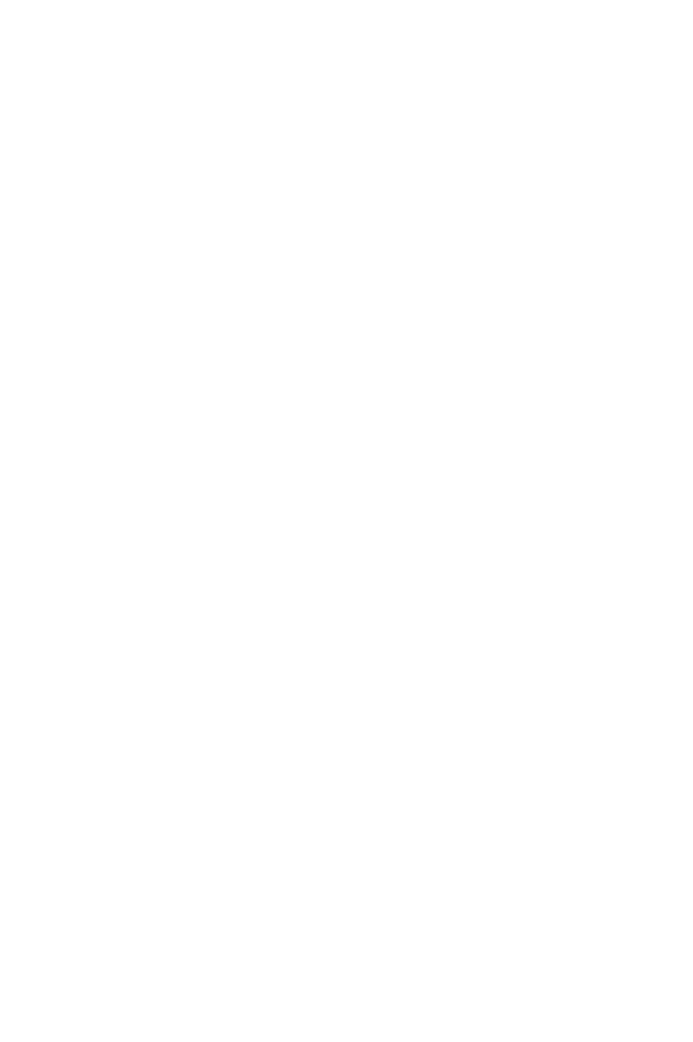
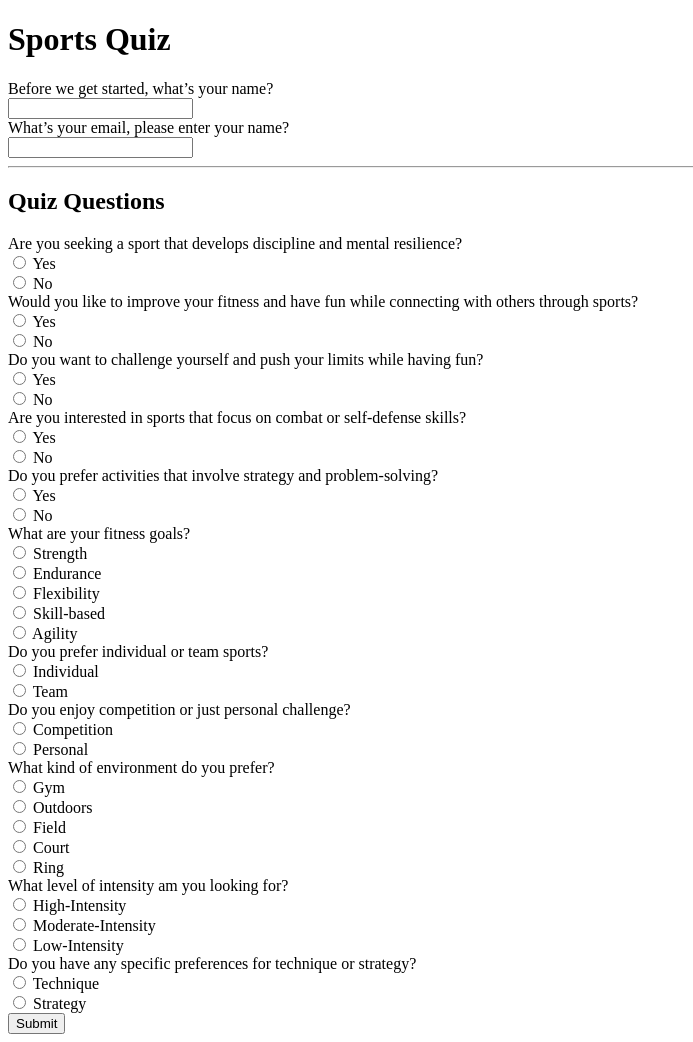
Before and after one commit to honeybather/odyssey, a Flask app: page /quiz in a window 1280 px wide. Before the commit the part shown is empty. Shown: the whole page, without its empty margins (0-693 px from the left). Before the commit the page ends 800 px from the top, so only its background shows below. Run offline with Flask 3, Linux system fonts and the light colour scheme.

Commit message:
html progress

```diff
--- a/model.py
+++ b/model.py
@@ -10,9 +10,8 @@ class User(db.Model):
     __tablename__ = "users"
 
     user_id = db.Column(db.Integer, autoincrement=True, primary_key=True)
-    username = db.Column(db.String, unique=True)
+    name = db.Column(db.String, unique=True)
     email = db.Column(db.String, unique=True)
-    password = db.Column(db.String)
 
     quiz_answers = db.relationship("QuizAnswer", back_populates="user", lazy=True)
 
--- a/question_mapping.py
+++ b/question_mapping.py
@@ -34,37 +34,39 @@ question_mapping = {
         "yes": ["MMA","Basketball", "Soccer", "Football", "Volleyball", "Jiu-Jitsu", "Rock Climbing"],
         "no": [ "Muay Thai", "Boxing", "Wrestling", "Running", "Biking", "Swimming", "Yoga", "Powerlifting", "CrossFit", "Gymnastics", "Triathlon"]
     },
-    "What are my fitness goals?": {
+    "What are your fitness goals?": {
         "strength": ["Powerlifting", "CrossFit", "Gymnastics"],
         "endurance": ["Running", "Biking", "Swimming", "Triathlon"],
         "flexibility": ["Yoga"],
         "skill-based": ["MMA", "Muay Thai", "Boxing", "Wrestling", "Jiu-Jitsu"],
         "agility": ["Basketball", "Soccer", "Football", "Volleyball", "Rock Climbing"]
     },
-    "Do I prefer individual or team sports?": {
+    "Do you prefer individual or team sports?": {
         "individual": ["Running", "Biking", "Swimming", "Rock Climbing", "Triathlon", "Powerlifting", "CrossFit", "Gymnastics"],
         "team": ["Basketball", "Soccer", "Volleyball", "Baseball", "Football"]
     },
-    "Do I enjoy competition or just personal challenge?": {
+    "Do you enjoy competition or just personal challenge?": {
         "competition": ["Basketball", "Soccer", "Football", "Triathlon"],
         "personal": ["Powerlifting", "CrossFit", "Rock Climbing", "Gymnastics"]
     },
-    "What kind of environment do I prefer?": {
+    "What kind of environment do you prefer?": {
         "gym": ["Powerlifting", "CrossFit", "Gymnastics"],
         "outdoors": ["Running", "Biking", "Swimming", "Rock Climbing", "Triathlon"],
         "field": ["Football", "Baseball", "Soccer"],
         "court": ["Tennis", "Volleyball", "Basketball"],
         "ring": ["MMA", "Muay Thai", "Boxing", "Wrestling", "Jiu-Jitsu"]
     },
-    "What level of intensity am I looking for?": {
+    "What level of intensity am you looking for?": {
         "high-intensity": ["MMA", "Muay Thai", "Boxing", "Wrestling", "Football", "CrossFit", "Triathlon"],
         "moderate-intensity": ["Basketball", "Soccer", "Tennis", "Volleyball"],
         "low-intensity": ["Yoga", "Swimming", "Biking", "Running"]
     },
-    "Do I have any specific preferences for technique or strategy?": {
+    "Do you have any specific preferences for technique or strategy?": {
         "technique": ["MMA", "Muay Thai", "Boxing", "Wrestling", "Jiu-Jitsu"],
         "strategy": ["Basketball", "Football", "Soccer", ]
     }
 }
 
-# 11 questions
+# 11 questions  + name & email = 13 questions
+# Before we get started, what’s your name?
+# What’s your email, <name>?
--- a/server.py
+++ b/server.py
@@ -21,38 +21,38 @@ def homepage():
 @app.route('/quiz', methods=['GET', 'POST'])
 def quiz():
     """Display the quiz questions or process the answers."""
+
     if request.method == 'POST':
+        print(request.form)
+        user_name = request.form.get('name')
+        user_email = request.form.get('email')
         user_answers = request.form
-        sport_scores = {}
 
-        for sport in ["MMA", "Muay Thai", "Boxing", "Wrestling", "Jiu-Jitsu",
-                      "Basketball", "Soccer", "Volleyball", "Baseball",
-                      "Football", "Running", "Biking", "Swimming",
-                      "Triathlon", "Tennis", "Rock Climbing", "Yoga",
-                      "CrossFit", "Powerlifting", "Gymnastics"]:
-            sport_scores[sport] = 0
+        sport_scores = {sport: 0 for sport in question_mapping.values()}
 
         for question, answer in user_answers.items():
             if question in question_mapping:
                 if answer.lower() == "yes":
                     for sport in question_mapping[question]["yes"]:
                         sport_scores[sport] += 1
-                else:
-                    for sport in question_mapping[question]["no"]:
-                        sport_scores[sport] -= 1
+                elif answer in question_mapping[question]:
+                    for sport in question_mapping[question][answer]:
+                        sport_scores[sport] += 1
 
         sorted_sports = sorted(sport_scores.items(), key=lambda x: x[1], reverse=True)
-
         top_sports = [sport for sport, score in sorted_sports[:3]]
 
-        return render_template('quiz_results.html', sports=top_sports)
+        return render_template('quiz_results.html', sports=top_sports, name=user_name, email=user_email)
 
-    return render_template('quiz.html')
+    return render_template('quiz.html', question_mapping=question_mapping)
 
-@app.route('/quiz-results')
+@app.route('/quiz-results', methods=['GET'])
 def quiz_results():
     """Display the quiz results."""
-    return render_template('quiz_results.html')
+    sports = request.args.getlist('sports').split(',')
+    name = request.args.get('name')
+    email = request.args.get('email')
+    return render_template('quiz_results.html', sports=sports, name=name, email=email)
 
 @app.route('/sports-page')
 def sports_page():
--- a/templates/base.html
+++ b/templates/base.html
@@ -9,6 +9,8 @@
 
 </head>
 <body>
-
+    {% block body %}
+    <!-- child templates will be inserted here -->
+    {% endblock %}
 </body>
 </html>
--- a/templates/quiz.html
+++ b/templates/quiz.html
@@ -2,8 +2,59 @@
 {% block title %}Quiz{% endblock %}
 
 {% block body %}
+<h1>Sports Quiz</h1>
+<form method="POST" action="{{ url_for('quiz_results') }}">
+    <div>
+        <label for="name">Before we get started, what’s your name?</label><br>
+        <input type="text" id="name" name="name" required>
+    </div>
+    <div>
+        <label for="email">What’s your email, {% if request.form.get('name') %}{{ request.form['name'] }}{% else %}please enter your name{% endif %}? </label><br>
+        <input type="email" id="email" name="email" required>
+    </div>
+    <hr>
+    <h2>Quiz Questions</h2>
+    {% for question, options in question_mapping.items() %}
+        <div>
+            <label>{{ question }}</label><br>
+            {% if 'yes' in options %}
+                <input type="radio" name="{{ question }}" value="yes"> Yes<br>
+                <input type="radio" name="{{ question }}" value="no"> No<br>
+            {% endif %}
+            {% if 'strength' in options %}
+                <input type="radio" name="{{ question }}" value="strength"> Strength<br>
+                <input type="radio" name="{{ question }}" value="endurance"> Endurance<br>
+                <input type="radio" name="{{ question }}" value="flexibility"> Flexibility<br>
+                <input type="radio" name="{{ question }}" value="skill-based"> Skill-based<br>
+                <input type="radio" name="{{ question }}" value="agility"> Agility<br>
+            {% endif %}
+            {% if 'individual' in options %}
+                <input type="radio" name="{{ question }}" value="individual"> Individual<br>
+                <input type="radio" name="{{ question }}" value="team"> Team<br>
+            {% endif %}
+            {% if 'competition' in options %}
+                <input type="radio" name="{{ question }}" value="competition"> Competition<br>
+                <input type="radio" name="{{ question }}" value="personal"> Personal<br>
+            {% endif %}
+            {% if 'gym' in options %}
+                <input type="radio" name="{{ question }}" value="gym"> Gym<br>
+                <input type="radio" name="{{ question }}" value="outdoors"> Outdoors<br>
+                <input type="radio" name="{{ question }}" value="field"> Field<br>
+                <input type="radio" name="{{ question }}" value="court"> Court<br>
+                <input type="radio" name="{{ question }}" value="ring"> Ring<br>
+            {% endif %}
+            {% if 'high-intensity' in options %}
+                <input type="radio" name="{{ question }}" value="high-intensity"> High-Intensity<br>
+                <input type="radio" name="{{ question }}" value="moderate-intensity"> Moderate-Intensity<br>
+                <input type="radio" name="{{ question }}" value="low-intensity"> Low-Intensity<br>
+            {% endif %}
+            {% if 'technique' in options %}
+            <input type="radio" name="{{ question }}" value="technique"> Technique<br>
+            <input type="radio" name="{{ question }}" value="strategy"> Strategy<br>
+            {% endif %}
 
-<h1>Odyssey Quiz</h1>
-
-
+        </div>
+    {% endfor %}
+    <button type="submit">Submit</button>
+</form>
 {% endblock %}
```
Also changed, not shown: crud.py (+5 -5 lines), templates/homepage.html (+2 -5 lines), templates/quiz_result.html (+13 -15 lines).
